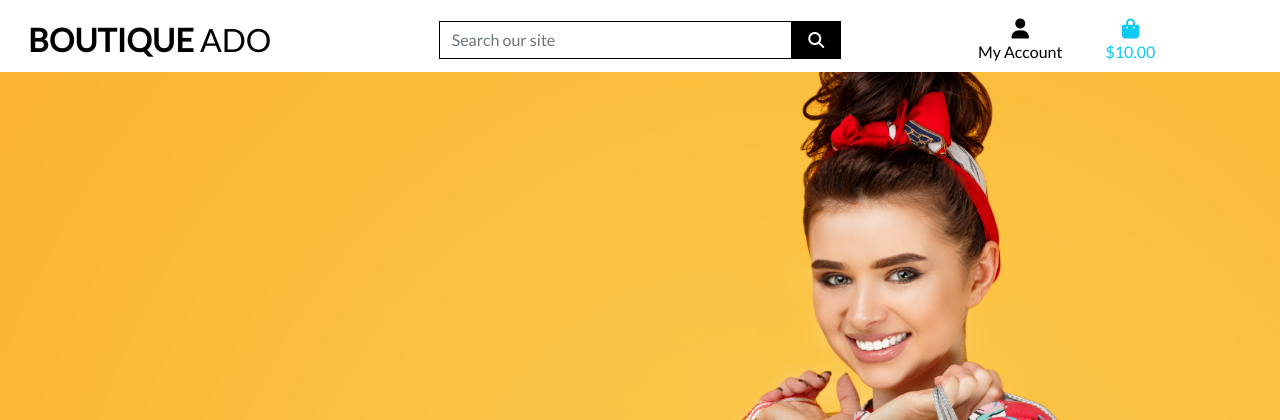
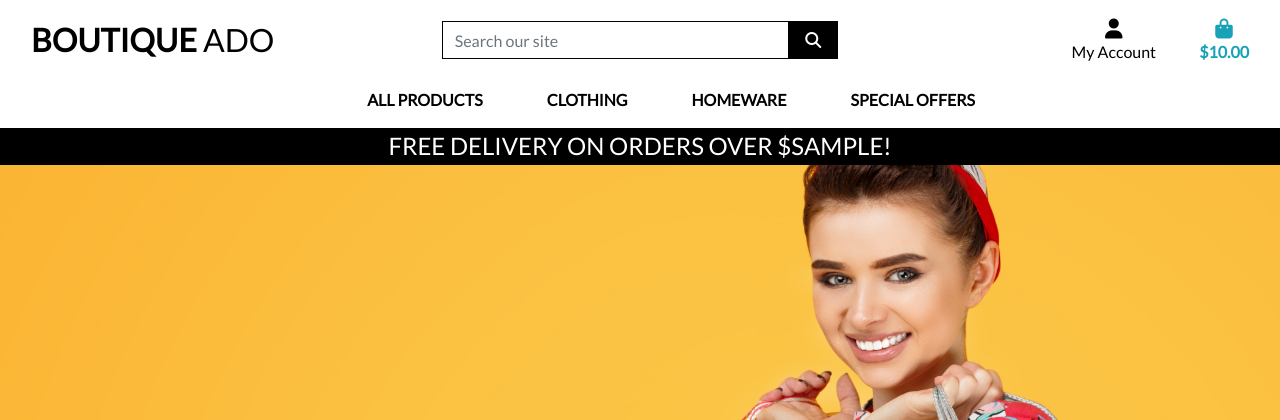
Before and after one commit to rebeccadev/boutique_ado_v1, a Django app: template templates/base.html in a window 1280 px wide. Shown: the top 420 px of the page. Run offline with Django 3.2, Linux system fonts and the light colour scheme; the template is opened without the code that fills it: most values are stand-ins (such as "Sample title", 1, 10 or a date in 2020); some libraries are stand-ins or nearby versions.

Commit message:
added mobile_header and main navbar

```diff
--- a/static/css/base.css
+++ b/static/css/base.css
@@ -56,6 +56,10 @@ body {
     border: 1px solid black !important;
 }
 
+.bg-black {
+    background: #000 !important;
+}
+
 /* -------------------------------- Media Queries */
 
 /* Slightly larger container on xl screens */
--- a/templates/base.html
+++ b/templates/base.html
@@ -7,44 +7,37 @@
     {% block meta %}
         <meta http-equiv="X-UA-Compatible" content="ie=edge">
         <meta charset="utf-8">
-        <meta name="viewport" content="width=device-width, initial-scale=1">
+        <meta name="viewport" content="width=device-width, initial-scale=1, shrink-to-fit=no">
     {% endblock %}
 
     {% block extra_meta %}
     {% endblock %}
 
     {% block corecss %}
-        <link href="https://cdn.jsdelivr.net/npm/bootstrap@5.1.0/dist/css/bootstrap.min.css" rel="stylesheet" integrity="sha384-KyZXEAg3QhqLMpG8r+8fhAXLRk2vvoC2f3B09zVXn8CA5QIVfZOJ3BCsw2P0p/We" crossorigin="anonymous">
-        <link rel="preconnect" href="https://fonts.googleapis.com">
-        <link rel="preconnect" href="https://fonts.gstatic.com" crossorigin>
-        <link href="https://fonts.googleapis.com/css2?family=Lato&display=swap" rel="stylesheet">
+        <link rel="stylesheet" href="https://stackpath.bootstrapcdn.com/bootstrap/4.4.1/css/bootstrap.min.css" integrity="sha384-Vkoo8x4CGsO3+Hhxv8T/Q5PaXtkKtu6ug5TOeNV6gBiFeWPGFN9MuhOf23Q9Ifjh" crossorigin="anonymous">
+        <link rel="stylesheet" href="https://fonts.googleapis.com/css?family=Lato&display=swap">
         <link rel="stylesheet" href="{% static 'css/base.css' %}">
     {% endblock %}
 
     {% block extra_css %}
     {% endblock %}
-    <!-- Optional JavaScript; choose one of the two! -->
 
-    <!-- Option 1: Bootstrap Bundle with Popper -->
     {% block corejs %}
-        <script src="https://kit.fontawesome.com/9675d0fcfe.js" crossorigin="anonymous"></script>
-        <script src="https://cdn.jsdelivr.net/npm/bootstrap@5.1.0/dist/js/bootstrap.bundle.min.js" integrity="sha384-U1DAWAznBHeqEIlVSCgzq+c9gqGAJn5c/t99JyeKa9xxaYpSvHU5awsuZVVFIhvj" crossorigin="anonymous"></script>
+        <script src="https://kit.fontawesome.com/4863a75fd6.js" crossorigin="anonymous"></script>
+        <script src="https://code.jquery.com/jquery-3.4.1.slim.min.js" integrity="sha384-J6qa4849blE2+poT4WnyKhv5vZF5SrPo0iEjwBvKU7imGFAV0wwj1yYfoRSJoZ+n" crossorigin="anonymous"></script>
+        <script src="https://cdn.jsdelivr.net/npm/popper.js@1.16.0/dist/umd/popper.min.js" integrity="sha384-Q6E9RHvbIyZFJoft+2mJbHaEWldlvI9IOYy5n3zV9zzTtmI3UksdQRVvoxMfooAo" crossorigin="anonymous"></script>
+        <script src="https://stackpath.bootstrapcdn.com/bootstrap/4.4.1/js/bootstrap.min.js" integrity="sha384-wfSDF2E50Y2D1uUdj0O3uMBJnjuUD4Ih7YwaYd1iqfktj0Uod8GCExl3Og8ifwB6" crossorigin="anonymous"></script>
     {% endblock %}
-    <!-- Option 2: Separate Popper and Bootstrap JS -->
-    <!--
-    <script src="https://cdn.jsdelivr.net/npm/@popperjs/core@2.9.3/dist/umd/popper.min.js" integrity="sha384-eMNCOe7tC1doHpGoWe/6oMVemdAVTMs2xqW4mwXrXsW0L84Iytr2wi5v2QjrP/xp" crossorigin="anonymous"></script>
-    <script src="https://cdn.jsdelivr.net/npm/bootstrap@5.1.0/dist/js/bootstrap.min.js" integrity="sha384-cn7l7gDp0eyniUwwAZgrzD06kc/tftFf19TOAs2zVinnD/C7E91j9yyk5//jjpt/" crossorigin="anonymous"></script>
-    -->
 
     {% block extra_js %}
     {% endblock %}
 
-    <title>Boutique Ado {% block extra_title%}{% endblock %}</title>
+    <title>Boutique Ado {% block extra_title %}{% endblock %}</title>
   </head>
   <body>
     <header class="container-fluid fixed-top">
         <div id="topnav" class="row bg-white pt-lg-2 d-none d-lg-flex">
-        <div class ="col-12 col-lg-4 my-auto py-1 py-lg-0 text-center text-lg-left">
+            <div class="col-12 col-lg-4 my-auto py-1 py-lg-0 text-center text-lg-left">
                 <a href="{% url 'home' %}" class="nav-link main-logo-link">
                     <h2 class="logo-font text-black my-0"><strong>Boutique</strong> Ado</h2>
                 </a>
@@ -63,7 +56,7 @@
                     </div>
                 </form>
             </div>
-        <div class ="col-12 col-lg-4 my-auto py-1 py-lg-0">
+            <div class="col-12 col-lg-4 my-auto py-1 py-lg-0">
                 <ul class="list-inline list-unstyled text-center text-lg-right my-0">
                     <li class="list-inline-item dropdown">
                         <a class="text-black nav-link" href="#" id="user-options" data-toggle="dropdown" aria-haspopup="true" aria-expanded="false">
@@ -72,7 +65,6 @@
                                 <p class="my-0">My Account</p>
                             </div>
                         </a>
-
                         <div class="dropdown-menu border-0" aria-labelledby="user-options">
                             {% if request.user.is_authenticated %}
                                 {% if request.user.is_superuser %}
@@ -86,7 +78,7 @@
                             {% endif %}
                         </div>
                     </li>
-              <li class="list-inline-item dropdown">
+                    <li class="list-inline-item">
                         <a class="{% if grand_total %}text-info font-weight-bold{% else %}text-black{% endif %} nav-link" href="">
                             <div class="text-center">
                                 <div><i class="fas fa-shopping-bag fa-lg"></i></div>
@@ -101,6 +93,21 @@
                         </a>
                     </li>
                 </ul>
+            </div>
+            <div class="col-12 col-lg-4 my-auto py-1 py-lg-0"></div>
+        </div>
+        <div class="row bg-white">
+            <nav class="navbar navbar-expand-lg navbar-light w-100">
+                <button class="navbar-toggler" type="button" data-toggle="collapse" data-target="#main-nav" aria-controls="main-nav" aria-expanded="false" aria-label="Toggle navigation">
+                    <span class="navbar-toggler-icon"></span>
+                </button>
+                {% include 'includes/mobile-top-header.html' %}
+                {% include 'includes/main-nav.html' %}
+            </nav>
+        </div>
+        <div id="delivery-banner" class="row text-center">
+            <div class="col bg-black text-white">
+                <h4 class="logo-font my-1">Free delivery on orders over ${{ free_delivery_threshold }}!</h4>
             </div>
         </div>
     </header>
@@ -118,5 +125,6 @@
     {% block postloadjs %}
     {% endblock %}
 
+
   </body>
 </html>
--- /dev/null
+++ b/templates/includes/main-nav.html
@@ -0,0 +1,50 @@
+<div class="collapse navbar-collapse" id="main-nav">
+    <ul class="navbar-nav w-auto mx-auto">
+        <li class="nav-item dropdown">
+            <a class="logo-font font-weight-bold nav-link text-black mr-5" href="#" id="all-products-link" data-toggle="dropdown" aria-haspopup="true" aria-expanded="false">
+                All Products
+            </a>
+            <div class="dropdown-menu border-0" aria-labelledby="all-products-link">
+                <a href="" class="dropdown-item">By Price</a>
+                <a href="" class="dropdown-item ">By Rating</a>
+                <a href="" class="dropdown-item ">By Category</a>
+                <a href="" class="dropdown-item">All Products</a>
+            </div>
+        </li>
+
+        <li class="nav-item dropdown">
+            <a class="logo-font font-weight-bold nav-link text-black mr-5" href="#" id="clothing-link" data-toggle="dropdown" aria-haspopup="true" aria-expanded="false">
+                Clothing
+            </a>
+            <div class="dropdown-menu border-0" aria-labelledby="clothing-link">
+                <a href="" class="dropdown-item">Activewear &amp; Essentials</a>
+                <a href="" class="dropdown-item">Jeans</a>
+                <a href="" class="dropdown-item">Shirts</a>
+                <a href="" class="dropdown-item">All Clothing</a>
+            </div>
+        </li>
+
+        <li class="nav-item dropdown">
+            <a class="logo-font font-weight-bold nav-link text-black mr-5" href="#" id="homeware-link" data-toggle="dropdown" aria-haspopup="true" aria-expanded="false">
+                Homeware
+            </a>
+            <div class="dropdown-menu border-0" aria-labelledby="homeware-link">
+                <a href="" class="dropdown-item">Bed &amp; Bath</a>
+                <a href="" class="dropdown-item">Kitchen &amp; Dining</a>
+                <a href="" class="dropdown-item">All Homeware</a>
+            </div>
+        </li>
+
+        <li class="nav-item dropdown">
+            <a class="logo-font font-weight-bold nav-link text-black" href="#" id="specials-link" data-toggle="dropdown" aria-haspopup="true" aria-expanded="false">
+                Special Offers
+            </a>
+            <div class="dropdown-menu border-0" aria-labelledby="specials-link">
+                <a href="" class="dropdown-item">New Arrivals</a>
+                <a href="" class="dropdown-item">Deals</a>
+                <a href="" class="dropdown-item">Clearance</a>
+                <a href="" class="dropdown-item">All Specials</a>
+            </div>
+        </li>
+    </ul>
+</div>
--- /dev/null
+++ b/templates/includes/mobile-top-header.html
@@ -0,0 +1,58 @@
+<ul>
+    <li class="list-inline-item">
+      <a class="text-black nav-link d-block d-lg-none" href="#" id="mobile-search" data-toggle="dropdown" aria-haspopup="true" aria-expanded="false">
+          <div class="text-center">
+              <div><i class="fas fa-search fa-lg"></i></div>
+              <p class="my-0">Search</p>
+          </div>
+      </a>
+      <div class="dropdown-menu border-0 w-100 p-3 rounded-0 my-0" aria-labelledby="mobile-search">
+          <form class="form" method="GET" action="">
+              <div class="input-group w-100">
+                  <input class="form-control border border-black rounded-0" type="text" name="q" placeholder="Search our site">
+                  <div class="input-group-append">
+                      <button class="form-control form-control btn btn-black border border-black rounded-0" type="submit">
+                          <span class="icon">
+                              <i class="fas fa-search"></i>
+                          </span>
+                      </button>
+                  </div>
+              </div>
+          </form>
+      </div>
+  </li>
+  <li class="list-inline-item dropdown">
+      <a class="text-black nav-link d-block d-lg-none" href="#" id="user-options" data-toggle="dropdown" aria-haspopup="true" aria-expanded="false">
+          <div class="text-center">
+              <div><i class="fas fa-user fa-lg"></i></div>
+              <p class="my-0">My Account</p>
+          </div>
+      </a>
+      <div class="dropdown-menu border-0" aria-labelledby="user-options">
+          {% if request.user.is_authenticated %}
+              {% if request.user.is_superuser %}
+                  <a href="{% url 'account_logout' %}" class="dropdown-item">Product Management</a>
+              {% endif %}
+              <a href="" class="dropdown-item">My Profile</a>
+              <a href="{% url 'account_logout' %}" class="dropdown-item">Logout</a>
+          {% else %}
+              <a href="{% url 'account_signup' %}" class="dropdown-item">Register</a>
+              <a href="{% url 'account_login' %}" class="dropdown-item">Login</a>
+          {% endif %}
+      </div>
+  </li>
+  <li class="list-inline-item">
+      <a class="{% if grand_total %}text-primary font-weight-bold{% else %}text-black{% endif %} nav-link d-block d-lg-none" href="">
+          <div class="text-center">
+              <div><i class="fas fa-shopping-bag fa-lg"></i></div>
+              <p class="my-0">
+                  {% if grand_total %}
+                      ${{ grand_total|floatformat:2 }}
+                  {% else %}
+                      $0.00
+                  {% endif %}
+              </p>
+          </div>
+      </a>
+    </li>
+  </ul>
```
Lines whose indentation alone changed are shown as unchanged.
